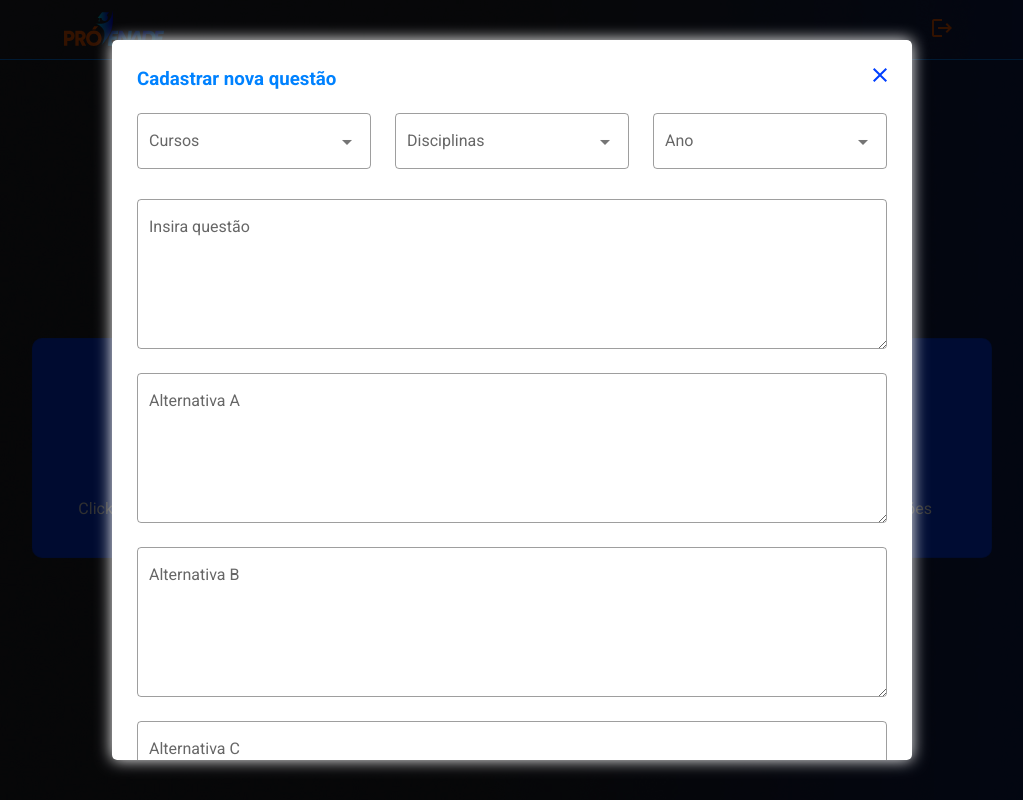
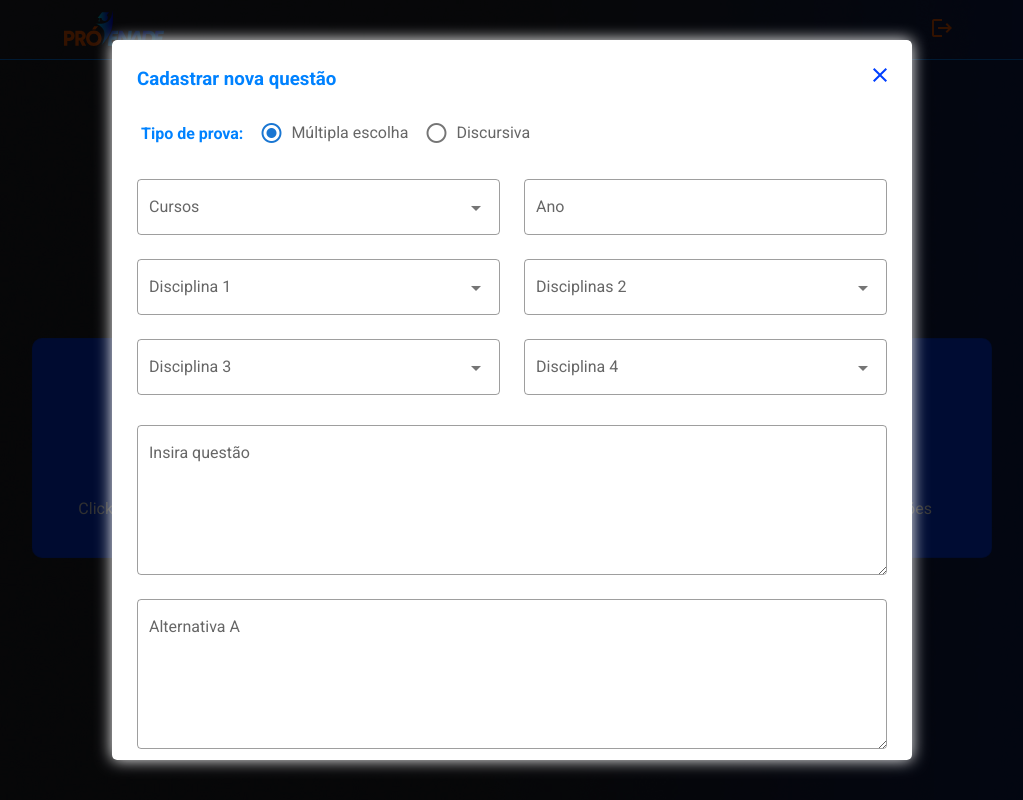
Before and after one commit to Ericlisgon/ProEnade, a Vue app: page /home in a window 1280 px wide. Both pictures are taken after a click on the element 385 px from the left and 448 px from the top of the page. Shown: the whole page, without its empty margins (128-1151 px from the left). Built offline with nearby package versions, Linux system fonts and the light colour scheme.

Commit message:
feat: alteração nos filtros

```diff
--- a/src/components/Header.vue
+++ b/src/components/Header.vue
@@ -15,7 +15,7 @@
 						<v-icon color="#FF5A00">logout</v-icon>
 					</v-btn>
 				</template>
-				<span>Lais</span>
+				<span>SAIR</span>
 			</v-tooltip>
 		</div>
 	</v-card>
--- a/src/pages/Home.vue
+++ b/src/pages/Home.vue
@@ -14,7 +14,7 @@
 					<v-icon color="#fff" size="50">
 						plagiarism
 					</v-icon>
-					<h1>Consultar Provas</h1>
+					<h1>Consultar Questões</h1>
 					<p>Click para consultar, editar ou excluir questões</p>
 				</v-card>
 			</div>
@@ -79,53 +79,81 @@
 					</div>
 					<v-form class="modal__form">
 						<v-row>
-							<v-col md="12" lg="4">
+							<div class="d-flex align-center">
+								<strong class="mx-4">Tipo de prova:</strong>
+								<v-radio-group row v-model="tipoQuestao">
+									<v-radio
+										v-for="(radio, index) in radiosQuestoes"
+										:key="index"
+										:label="radio.label"
+										:value="radio.value"
+									/>
+								</v-radio-group>
+							</div>
+						</v-row>
+						<v-row>
+							<v-col md="12" lg="6">
 								<v-autocomplete
 									:items="itemsCurso"
 									label="Cursos"
 									class="modal__form__input"
 									v-model="curso"
 									outlined
+									hide-details
 								/>
-								<!-- <v-text-field
-									type="text"
-									label="Cursos"
-									class="modal__form__input"
-									v-model="curso"
-									outlined
-								/> -->
 							</v-col>
-							<v-col md="12" lg="4">
-								<v-autocomplete
-									:items="itemsDisciplina"
-									label="Disciplinas"
-									class="modal__form__input"
-									v-model="disciplina"
-									outlined
-								/>
-								<!-- <v-text-field
-									type="text"
-									label="Disciplina"
-									class="modal__form__input"
-									v-model="disciplina"
-									outlined
-								/> -->
-							</v-col>
-							<v-col md="12" lg="4">
-								<v-autocomplete
-									:items="itemsAno"
-									label="Ano"
-									class="modal__form__input"
-									v-model="ano"
-									outlined
-								/>
-								<!-- <v-text-field
+							<v-col md="12" lg="6">
+								<v-text-field
 									type="text"
 									label="Ano"
 									class="modal__form__input"
 									v-model="ano"
 									outlined
-								/> -->
+									maxLength="4"
+									hide-details
+								/>
+							</v-col>
+						</v-row>
+						<v-row>
+							<v-col md="12" lg="6">
+								<v-autocomplete
+									:items="itemsDisciplina"
+									label="Disciplina 1"
+									class="modal__form__input"
+									v-model="disciplina1"
+									outlined
+									hide-details
+								/>
+							</v-col>
+							<v-col md="12" lg="6">
+								<v-autocomplete
+									:items="itemsDisciplina"
+									label="Disciplinas 2"
+									class="modal__form__input"
+									v-model="disciplina2"
+									outlined
+									hide-details
+								/>
+							</v-col>
+						</v-row>
+						<v-row>
+							<v-col md="12" lg="6">
+								<v-autocomplete
+									:items="itemsDisciplina"
+									label="Disciplina 3"
+									class="modal__form__input"
+									v-model="disciplina3"
+									outlined
+								/>
+							</v-col>
+							<v-col md="12" lg="6">
+								<v-autocomplete
+									:items="itemsDisciplina"
+									label="Disciplina 4"
+									class="modal__form__input"
+									v-model="disciplina4"
+									outlined
+								/>
 							</v-col>
 						</v-row>
 						<div class="modal__form__coluna">
@@ -141,7 +169,7 @@
 									/>
 								</v-col>
 							</v-row>
-							<v-row>
+							<v-row v-if="tipoQuestao === 'M'">
 								<v-col md="12" lg="12">
 									<v-textarea
 										type="text"
@@ -153,7 +181,7 @@
 									/>
 								</v-col>
 							</v-row>
-							<v-row>
+							<v-row v-if="tipoQuestao === 'M'">
 								<v-col md="12" lg="12">
 									<v-textarea
 										type="text"
@@ -165,7 +193,7 @@
 									/>
 								</v-col>
 							</v-row>
-							<v-row>
+							<v-row v-if="tipoQuestao === 'M'">
 								<v-col md="12" lg="12">
 									<v-textarea
 										type="text"
@@ -177,7 +205,7 @@
 									/>
 								</v-col>
 							</v-row>
-							<v-row>
+							<v-row v-if="tipoQuestao === 'M'">
 								<v-col md="12" lg="12">
 									<v-textarea
 										type="text"
@@ -189,7 +217,7 @@
 									/>
 								</v-col>
 							</v-row>
-							<v-row>
+							<v-row v-if="tipoQuestao === 'M'">
 								<v-col md="12" lg="12">
 									<v-textarea
 										type="text"
@@ -202,7 +230,7 @@
 								</v-col>
 							</v-row>
 							<v-row>
-								<v-col md="12" lg="4">
+								<v-col md="12" lg="4" v-if="tipoQuestao === 'M'">
 									<v-text-field
 										type="text"
 										label="Alternativa Correta"
@@ -326,8 +354,12 @@ import Header from '@/components/Header'
 export default {
 	data() {
 		return {
+			tipoQuestao: 'M',
 			curso: '',
-			disciplina: '',
+			disciplina1: '',
+			disciplina2: '',
+			disciplina3: '',
+			disciplina4: '',
 			ano: '',
 			questao: '',
 			alternativaA: '',
@@ -336,7 +368,7 @@ export default {
 			alternativaD: '',
 			alternativaE: '',
 			alternativaCorreta: '',
-			dificuldade: '',
+			dificuldade: 'F',
 			palavraChave1: '',
 			palavraChave2: '',
 			palavraChave3: '',
@@ -347,10 +379,14 @@ export default {
 				{ label: 'Médio', value: 'M' },
 				{ label: 'Difícil', value: 'D' },
 			],
+			radiosQuestoes: [
+				{ label: 'Múltipla escolha', value: 'M' },
+				{ label: 'Discursiva', value: 'D' },
+			],
 			provas: [],
 			itemsCurso: ['ADS', 'Ciências da Computação', 'Engenharia da computação'],
 			itemsDisciplina: ['Engenharia de software'],
-			itemsAno: ['2008', '2011', '2017'],
+			// itemsAno: ['2008', '2011', '2017'],
 			// editar: {
 			// 	id: '',
 			// 	curso: '',
@@ -379,22 +415,24 @@ export default {
 				this.disciplina === '' ||
 				this.ano === '' ||
 				this.questao === '' ||
-				this.alternativaA === '' ||
-				this.alternativaB === '' ||
-				this.alternativaC === '' ||
-				this.alternativaD === '' ||
-				this.alternativaE === '' ||
-				this.alternativaCorreta === '' ||
+				// this.alternativaA === '' ||
+				// this.alternativaB === '' ||
+				// this.alternativaC === '' ||
+				// this.alternativaD === '' ||
+				// this.alternativaE === '' ||
+				// this.alternativaCorreta === '' ||
 				this.dificuldade === '' ||
-				this.palavraChave1 === '' ||
-				this.palavraChave2 === '' ||
-				this.palavraChave3 === ''
+				this.palavraChave1 === ''
 			) {
 				alert('Preencha todos os campos')
 			} else {
 				const { data } = await axios.post('http://localhost:3000/provas', {
+					tipoQuestao: this.tipoQuestao,
 					curso: this.curso,
-					disciplina: this.disciplina,
+					disciplina1: this.disciplina1,
+					disciplina2: this.disciplina2,
+					disciplina3: this.disciplina3,
+					disciplina4: this.disciplina4,
 					ano: this.ano,
 					questao: this.questao,
 					alternativaA: this.alternativaA,
@@ -411,7 +449,10 @@ export default {
 			}
 			// this.carregarAlunos()
 			this.curso = ''
-			this.disciplina = ''
+			this.disciplina1 = ''
+			this.disciplina2 = ''
+			this.disciplina3 = ''
+			this.disciplina4 = ''
 			this.ano = ''
 			this.questao = ''
 			this.alternativaA = ''
@@ -555,6 +596,9 @@ export default {
 			flex-wrap: wrap;
 			justify-content: space-around;
 			padding: 10px;
+			strong {
+				color: #0082ff;
+			}
 			&__title {
 				color: #fff;
 				margin: 20px 0;
@@ -585,6 +629,6 @@ export default {
 	}
 }
 strong {
-	color: #003fff;
+	color: #0082ff;
 }
 </style>
```
Also changed, not shown: provas.json (+35 -58 lines).
